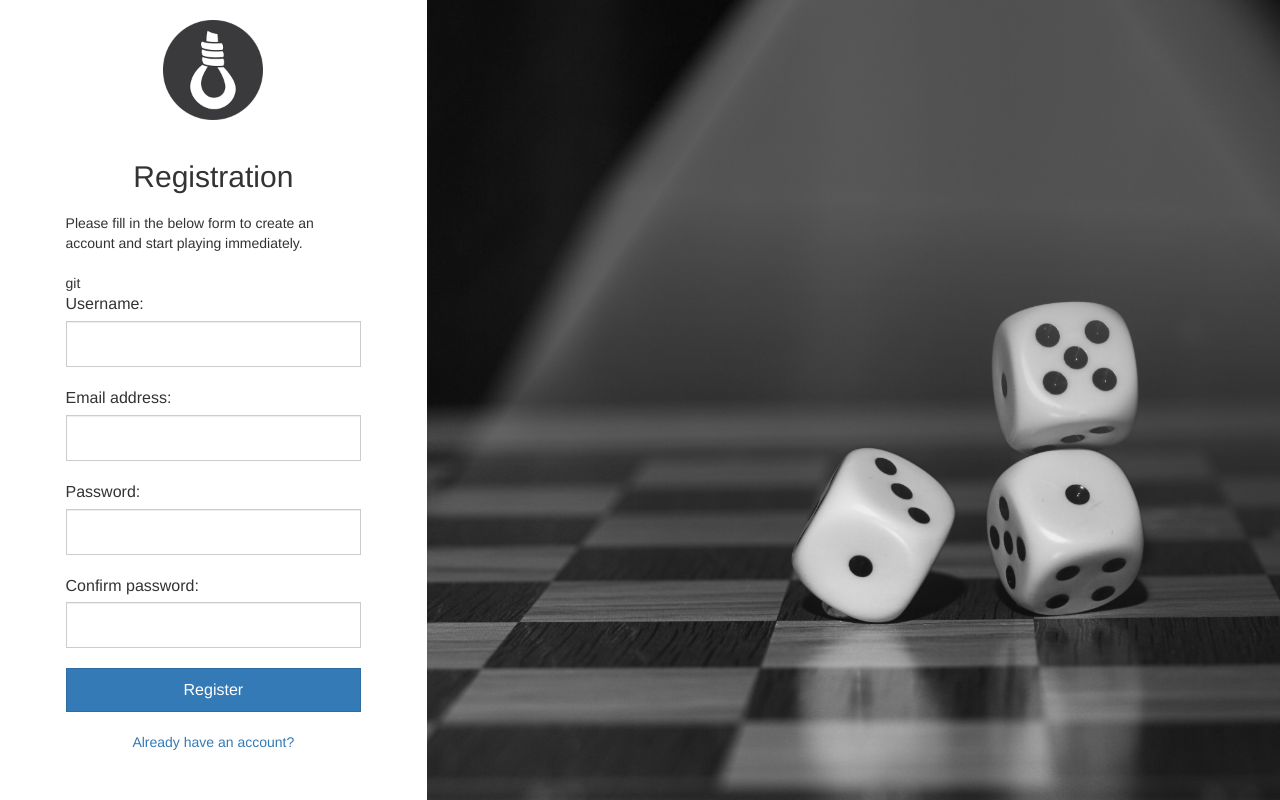
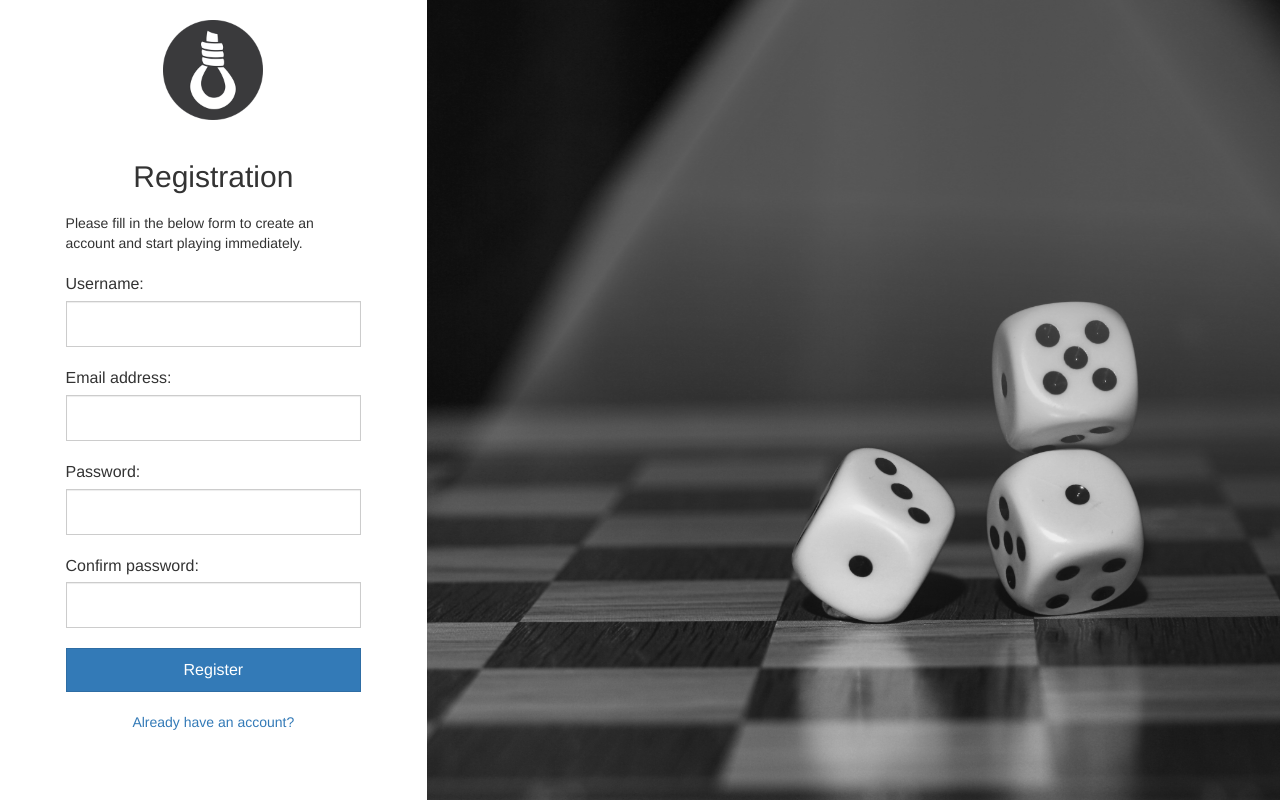
Before and after one commit to roccolangeweg-old/infdev016b, a Django app: page /register/ in a window 1280 px wide. Run offline with Django 3.2, Linux system fonts and the light colour scheme; some libraries are stand-ins or nearby versions.

Commit message:
removed 'git' from template

```diff
--- a/templates/account/register.html
+++ b/templates/account/register.html
@@ -8,7 +8,7 @@
             Please fill in the below form to create an account and start playing immediately.
         </p>
         <form method="post">
-            git {{ form.non_field_errors }}
+            {{ form.non_field_errors }}
             {% csrf_token %}
             {% for field in form %}
                 <div class="form-group">
```
